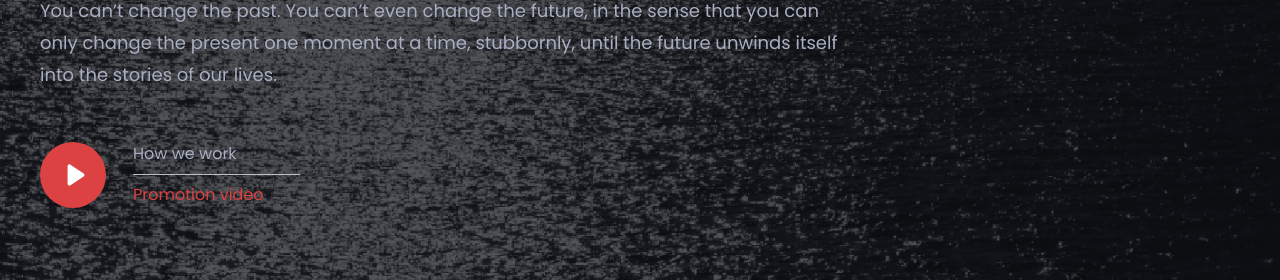
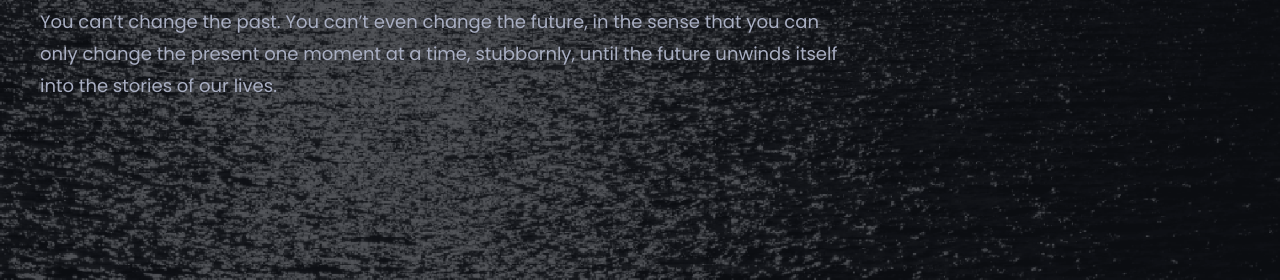
Before and after one commit to shivanishk/shivanishk, a plain HTML site: page index.html in a window 1280 px wide. Shown: the part 520-800 px from the top of the page. Drawn offline with nearby package versions, Linux system fonts and the light colour scheme; no server answers; a web font is replaced by a local one.

Commit message:
play video button removed

```diff
--- a/index.html
+++ b/index.html
@@ -149,14 +149,14 @@
 								sense that you can only change the present one moment at a time, stubbornly, until the
 								future unwinds itself into the stories of our lives.</p>
 
-							<div class="edrea_video_button">
+							<!-- <div class="edrea_video_button">
 								<a class="popup-youtube" href="https://www.youtube.com/watch?v=7e90gBu4pas"></a>
 								<span class="icon"><img class="svg" src="img/svg/play.svg" alt="svg" /></span>
 								<div class="video_right">
 									<span class="top">How we work</span>
 									<span class="bottom">Promotion video</span>
 								</div>
-							</div>
+							</div> -->
 
 						</div>
 					</div>
```
